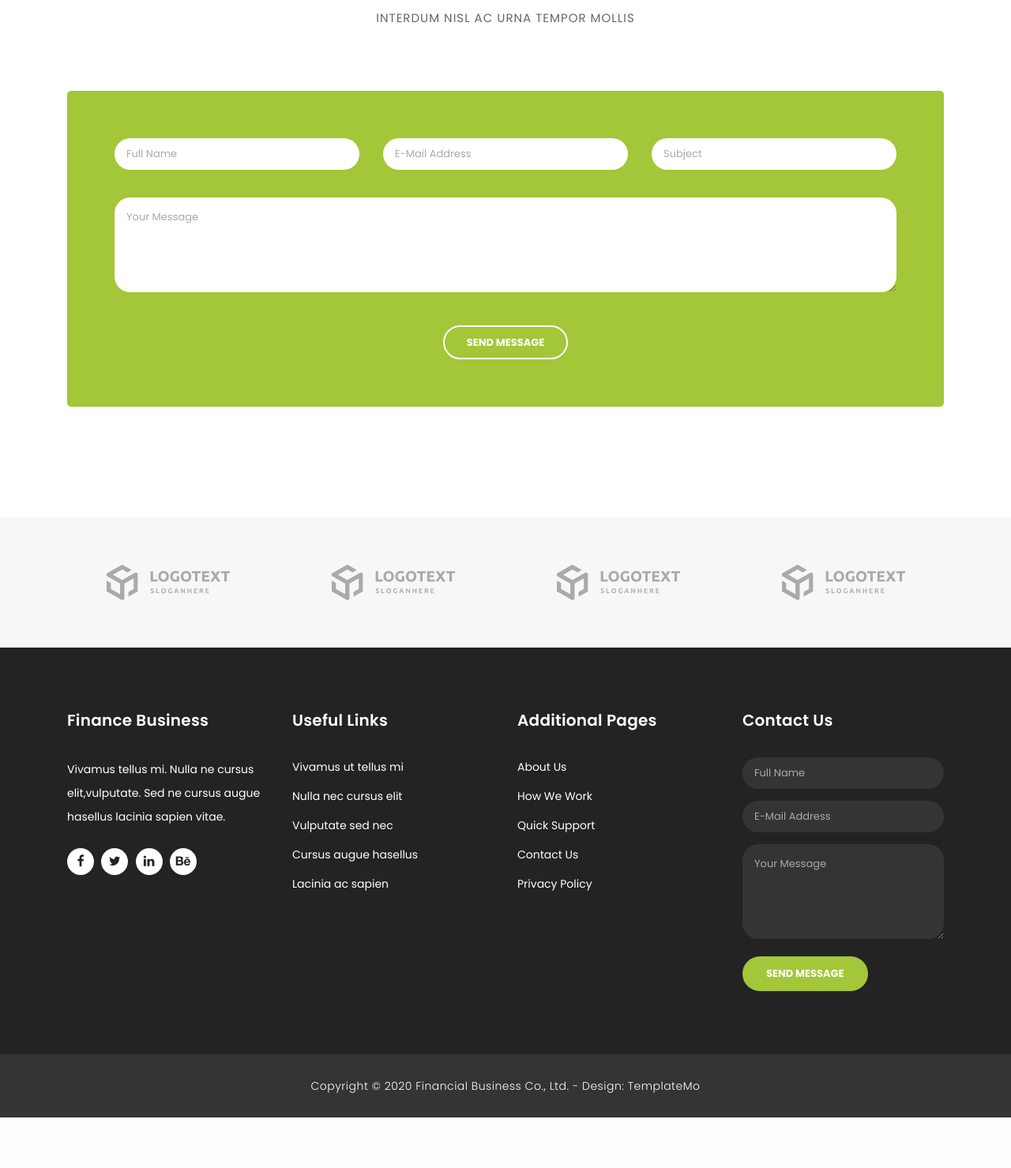
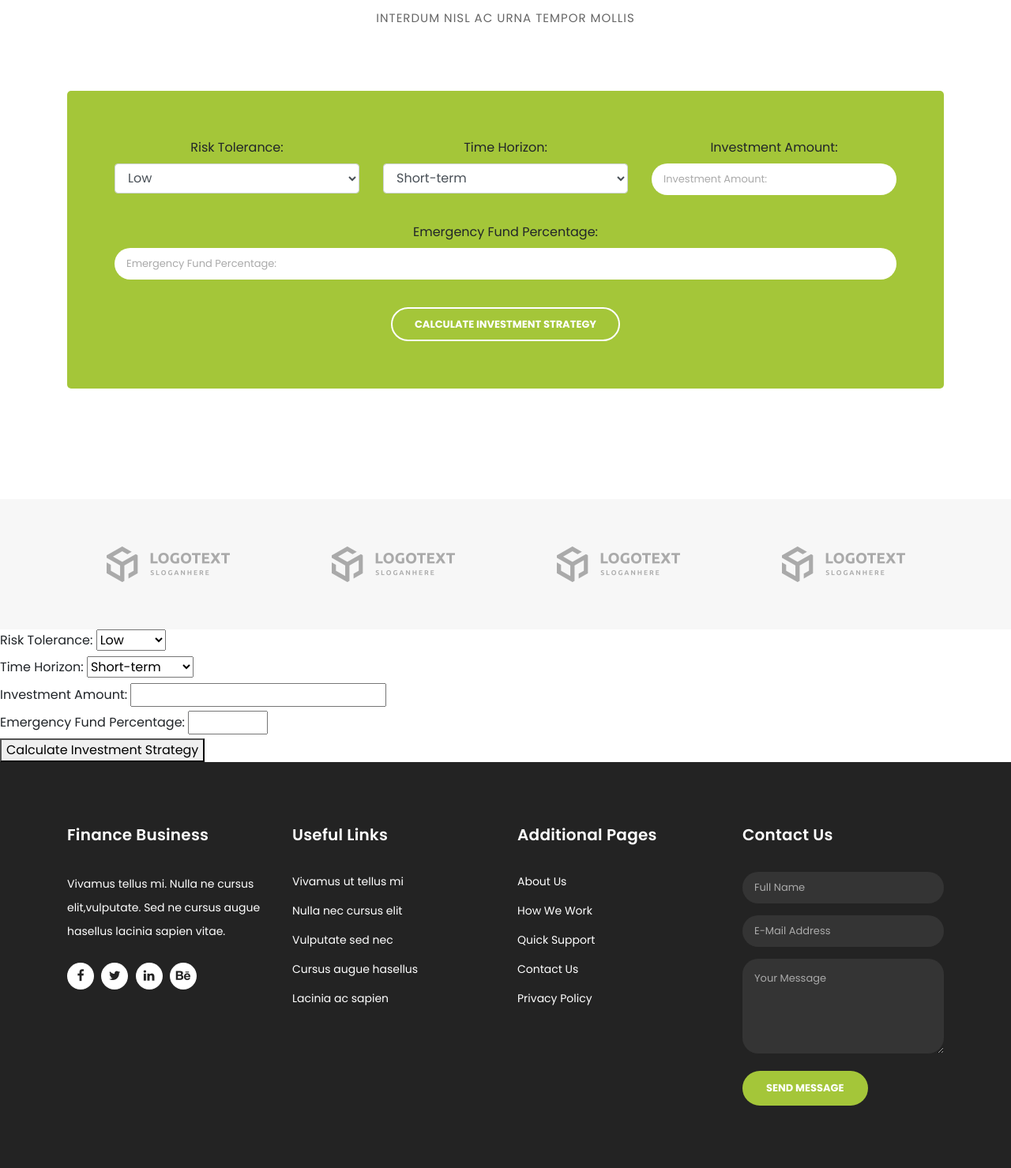
Before and after one commit to samarth2727/Investify, a Django app: page /services/ in a window 1280 px wide. Shown: the part 1664-3143 px from the top of the page at 79% size. Before the commit the page ends 3079 px from the top, so only its background shows below. Run offline with Django 4.2, Linux system fonts and the light colour scheme; some libraries are stand-ins or nearby versions.

Commit message:
form updated

```diff
--- a/Home/templates/services.html
+++ b/Home/templates/services.html
@@ -156,31 +156,46 @@ https://templatemo.com/tm-545-finance-business
           </div>
           <div class="col-md-12">
             <div class="contact-form">
-              <form id="contact" action="" method="post">
+              <form id="contact" method="post" action="{% url 'investment_strategy' %} ">
+                {% csrf_token %}
                 <div class="row">
                   <div class="col-lg-4 col-md-12 col-sm-12">
                     <fieldset>
-                      <input name="name" type="text" class="form-control" id="name" placeholder="Full Name" required="">
+                      <label for="risk_tolerance">Risk Tolerance:</label>
+                      <select id="risk_tolerance" name="risk_tolerance" class="form-control" id="name" placeholder="Risk Tolerance:" >
+                        <option value="1">Low</option>
+                        <option value="2">Medium</option>
+                        <option value="3">High</option>
+                    </select>
                     </fieldset>
                   </div>
                   <div class="col-lg-4 col-md-12 col-sm-12">
                     <fieldset>
-                      <input name="email" type="text" class="form-control" id="email" pattern="[^ @]*@[^ @]*" placeholder="E-Mail Address" required="">
+                      <label for="time_horizon">Time Horizon:</label>
+                      <select id="time_horizon" name="time_horizon" class="form-control" id="email" pattern="[^ @]*@[^ @]*" placeholder="E-Mail Address" required="">
+                          <option value="1">Short-term</option>
+                          <option value="2">Medium-term</option>
+                          <option value="3">Long-term</option>
+                      </select>
                     </fieldset>
                   </div>
                   <div class="col-lg-4 col-md-12 col-sm-12">
                     <fieldset>
-                      <input name="subject" type="text" class="form-control" id="subject" placeholder="Subject" required="">
+
+      <label for="investment_amount">Investment Amount:</label>
+      <input type="number" id="investment_amount" name="investment_amount" step="0.01" min="0" class="form-control" id="subject" placeholder="Investment Amount:">
                     </fieldset>
                   </div>
                   <div class="col-lg-12">
                     <fieldset>
-                      <textarea name="message" rows="6" class="form-control" id="message" placeholder="Your Message" required=""></textarea>
+                      <label for="emergency_fund_percentage">Emergency Fund Percentage:</label>
+                      <input type="number" id="emergency_fund_percentage" name="emergency_fund_percentage" min="0" max="100"  class="form-control" id="message" placeholder="Emergency Fund Percentage:" required="">
+
                     </fieldset>
                   </div>
                   <div class="col-lg-12">
                     <fieldset>
-                      <button type="submit" id="form-submit" class="border-button">Send Message</button>
+                      <button type="submit" id="form-submit" class="border-button">Calculate Investment Strategy</button>
                     </fieldset>
                   </div>
                 </div>
@@ -204,7 +219,38 @@ https://templatemo.com/tm-545-finance-business
         </div>
       </div>
     </div>
+    <form method="post" action="{% url 'investment_strategy' %}">
+        {% csrf_token %}
+        <label for="risk_tolerance">Risk Tolerance:</label>
+        <select id="risk_tolerance" name="risk_tolerance">
+            <option value="1">Low</option>
+            <option value="2">Medium</option>
+            <option value="3">High</option>
+        </select>
 
+        <br>
+
+        <label for="time_horizon">Time Horizon:</label>
+        <select id="time_horizon" name="time_horizon">
+            <option value="1">Short-term</option>
+            <option value="2">Medium-term</option>
+            <option value="3">Long-term</option>
+        </select>
+
+        <br>
+
+        <label for="investment_amount">Investment Amount:</label>
+        <input type="number" id="investment_amount" name="investment_amount" step="0.01" min="0">
+
+        <br>
+
+        <label for="emergency_fund_percentage">Emergency Fund Percentage:</label>
+        <input type="number" id="emergency_fund_percentage" name="emergency_fund_percentage" min="0" max="100">
+
+        <br>
+
+        <button type="submit">Calculate Investment Strategy</button>
+    </form>
 
     <!-- Footer Starts Here -->
     <footer>
--- a/Home/urls.py
+++ b/Home/urls.py
@@ -8,4 +8,5 @@ urlpatterns = [
     path('services/', views.services, name='services'),
     path('investment-strategy/', views.investment_strategy, name='investment_strategy'),
 
+
 ]
--- a/Home/views.py
+++ b/Home/views.py
@@ -24,11 +24,11 @@ def investment_strategy(request):
     if request.method == 'POST':
         form = InvestmentForm(request.POST)
         if form.is_valid():
+            # Get the form data and process it
             risk_tolerance = form.cleaned_data['risk_tolerance']
             time_horizon = form.cleaned_data['time_horizon']
             investment_amount = form.cleaned_data['investment_amount']
             emergency_fund_percentage = form.cleaned_data['emergency_fund_percentage']
-
             # Convert investment_amount to float
             investment_amount = float(investment_amount)
 
@@ -57,4 +57,4 @@ def investment_strategy(request):
     else:
         form = InvestmentForm()
 
-    return render(request, 'investment_form.html', {'form': form})
+    return render(request, 'services.html', {'form': form})
```
